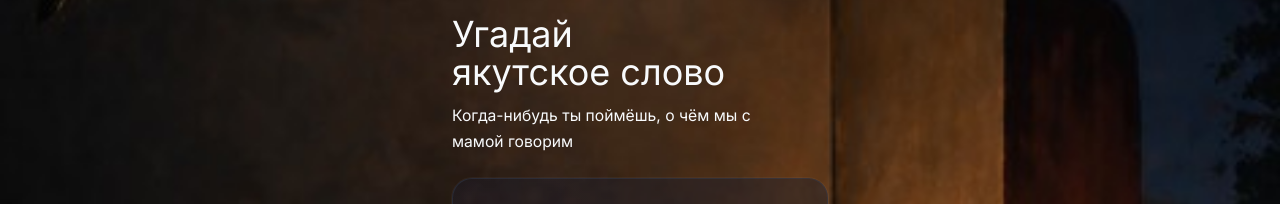
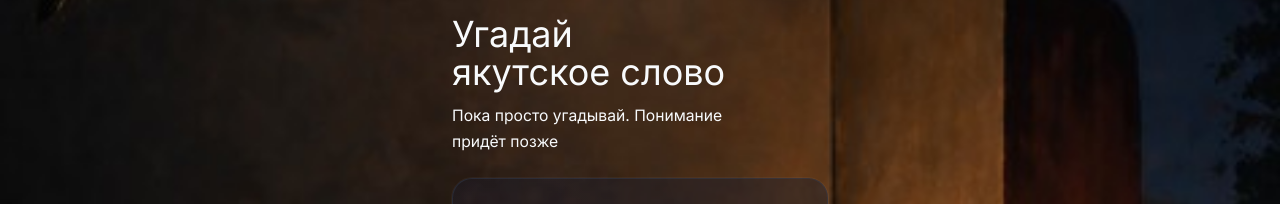
Before and after one commit to m05v08-gif/Nikitabirthday, a Next.js app: page /yakut-quest in a window 1280 px wide. Shown: the part 105-309 px from the top of the page. Built offline with nearby package versions, Linux system fonts and the light colour scheme.

Commit message:
Yakut quest: update subtitle copy

```diff
--- a/src/app/yakut-quest/page.tsx
+++ b/src/app/yakut-quest/page.tsx
@@ -42,7 +42,7 @@ export default function YakutQuestPage() {
               Угадай якутское слово
             </h1>
             <p className="home-hero-sub mt-3 text-pretty text-[0.98rem] leading-relaxed text-[color:var(--home-hero-sub)]">
-              Когда-нибудь ты поймёшь, о чём мы с мамой говорим
+              Пока просто угадывай. Понимание придёт позже
             </p>
           </div>
 
```
